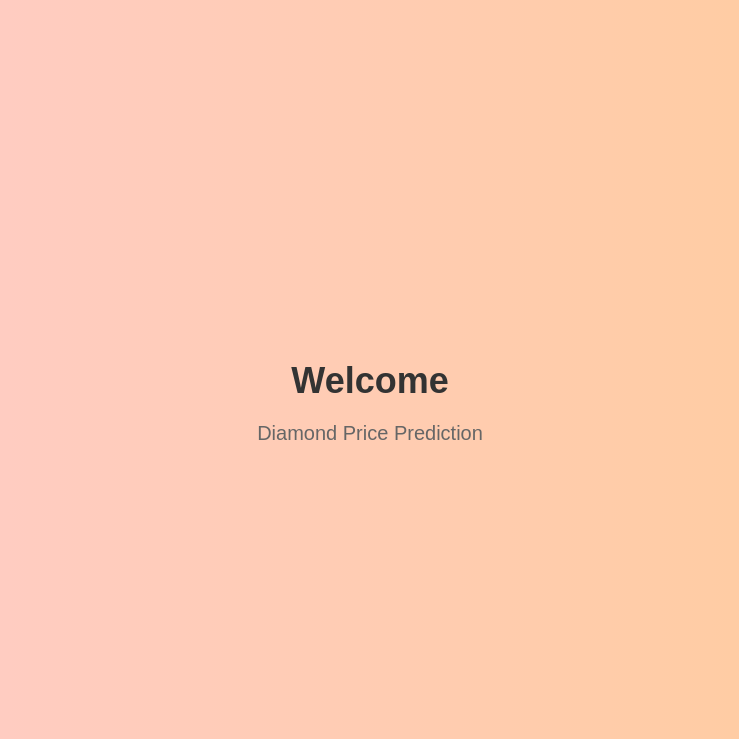
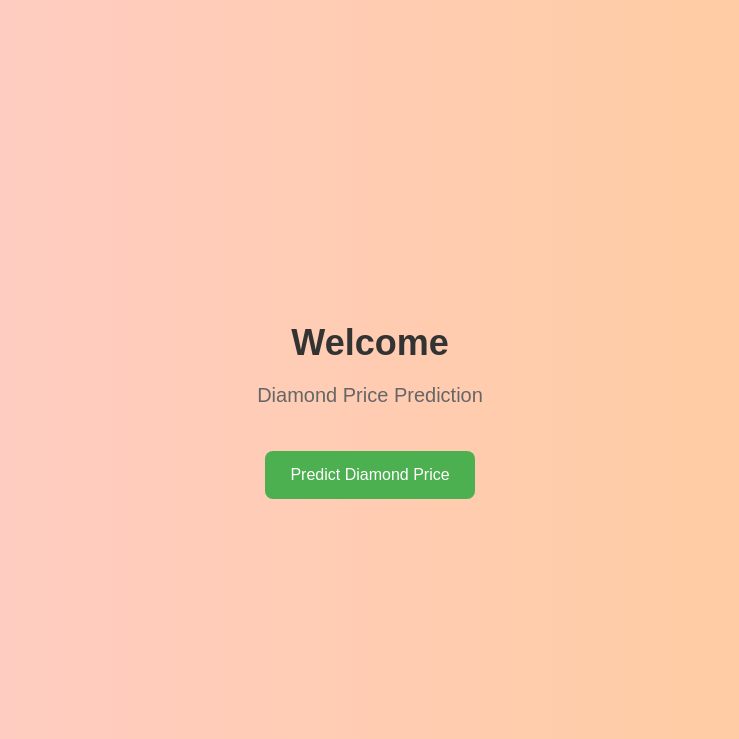
Before and after one commit to RitamRixx/Diamond_price_prediction, a Flask app: page / in a window 1280 px wide. Shown: the top 739 px of the page, without its empty margins (270-1009 px from the left). Run offline with Flask 3, Linux system fonts and the light colour scheme.

Commit message:
index.html updated

```diff
--- a/templates/index.html
+++ b/templates/index.html
@@ -1,3 +1,4 @@
+<!--
 <!DOCTYPE html>
 <html lang="en">
 <head>
@@ -36,3 +37,61 @@
     </div>
 </body>
 </html>
+-->
+
+<!DOCTYPE html>
+<html lang="en">
+<head>
+    <meta charset="UTF-8">
+    <meta name="viewport" content="width=device-width, initial-scale=1.0">
+    <title>Welcome to Diamond Price Prediction</title>
+    <style>
+        body {
+            font-family: Arial, sans-serif;
+            margin: 0;
+            padding: 0;
+            display: flex;
+            justify-content: center;
+            align-items: center;
+            height: 100vh;
+            background: linear-gradient(to right, #ffcccc, #ffcc99); /* Gradient background */
+        }
+        .container {
+            text-align: center;
+        }
+        h1 {
+            font-size: 36px;
+            color: #333;
+            margin-bottom: 20px;
+        }
+        p {
+            font-size: 20px;
+            color: #666;
+            margin-bottom: 40px;
+        }
+        .button {
+            display: inline-block;
+            background-color: #4CAF50;
+            border: none;
+            color: white;
+            padding: 15px 25px;
+            text-align: center;
+            text-decoration: none;
+            font-size: 16px;
+            margin: 4px 2px;
+            cursor: pointer;
+            border-radius: 8px;
+        }
+        .button:hover {
+            background-color: #45a049;
+        }
+    </style>
+</head>
+<body>
+    <div class="container">
+        <h1>Welcome</h1>
+        <p>Diamond Price Prediction</p>
+        <a href="form.html" class="button">Predict Diamond Price</a>
+    </div>
+</body>
+</html>
```
